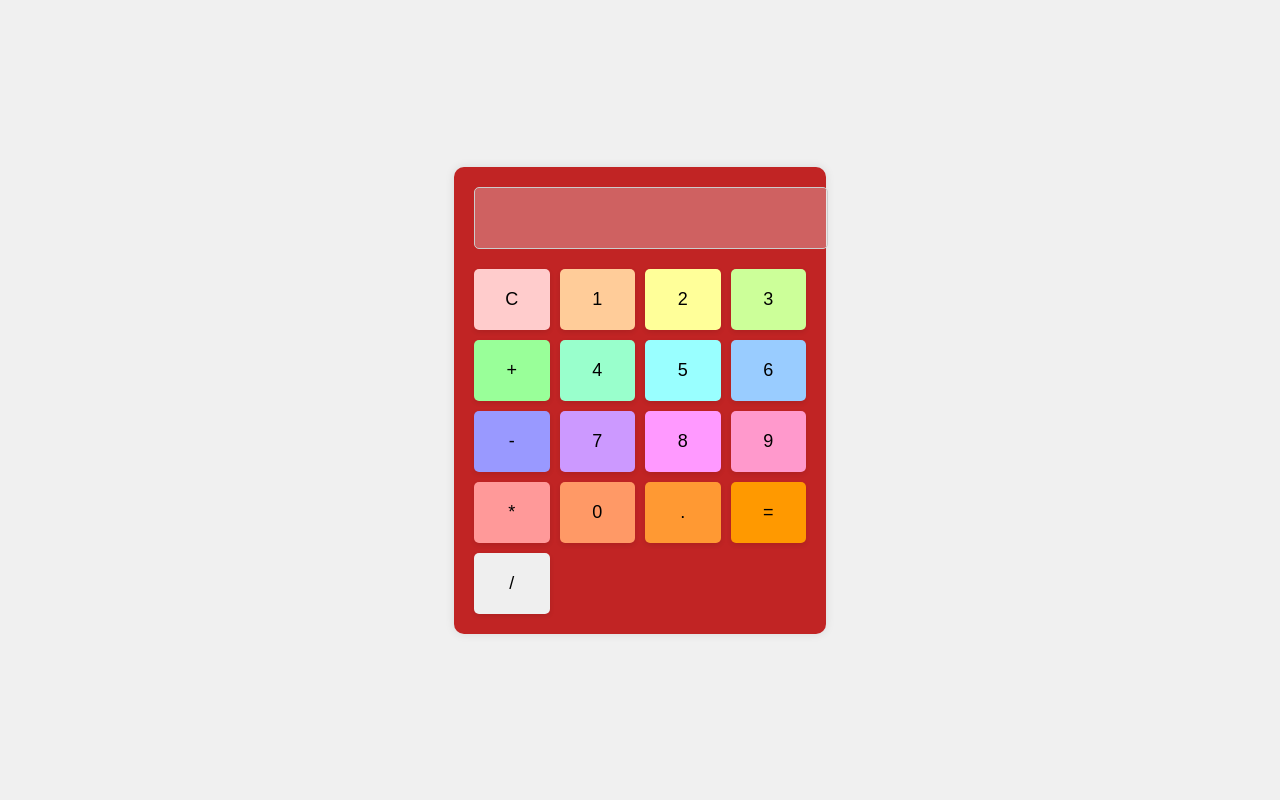
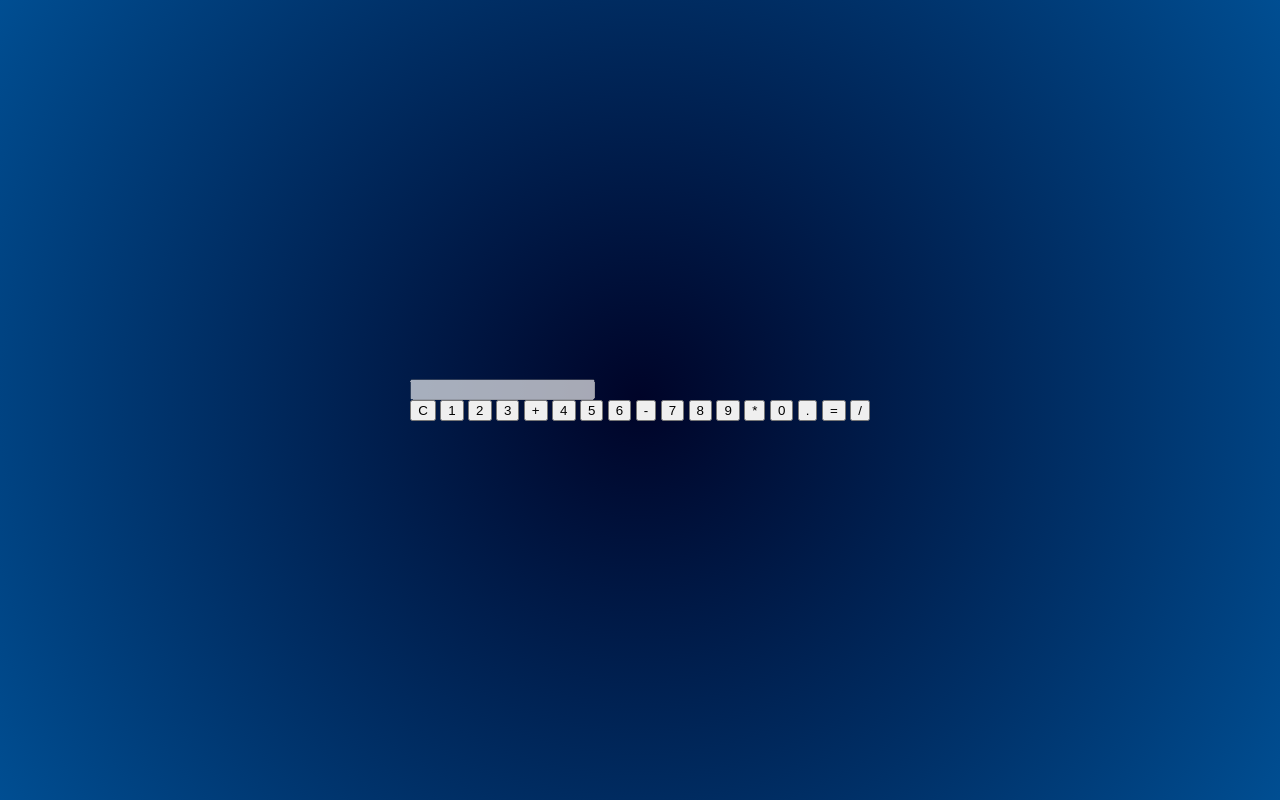
Before and after one commit to fuad244/yoxlama.github.io, a plain HTML site: page index.html in a window 1280 px wide. Drawn offline with Linux system fonts and the light colour scheme.

Commit message:
Update styles.css

```diff
--- a/styles.css
+++ b/styles.css
@@ -1,91 +1,86 @@
 body {
+    font-family: Arial, sans-serif;
     display: flex;
     justify-content: center;
     align-items: center;
     height: 100vh;
-    background-color: #f0f0f0;
     margin: 0;
+    background: radial-gradient(circle, #000428, #004e92); /* Galaksi etkisi */
+    overflow: hidden; /* Taşmayı önle */
 }
 
-.calculator {
-    background-color: #c12424;
+.quiz-container {
+    background-color: rgba(255, 255, 255, 0.8); /* Yarı saydam beyaz arka plan */
     padding: 20px;
     border-radius: 10px;
-    box-shadow: 0 0 10px rgba(0, 0, 0, 0.1);
+    box-shadow: 0 0 10px rgba(0, 0, 0, 0.2);
     text-align: center;
+    position: relative; /* Overlay için */
+    z-index: 1; /* Overlay'in altında kalmaması için */
 }
 
-#display {
-    width: 100%;
-    height: 40px;
+.quiz-container h1 {
+    font-size: 1.5rem;
     margin-bottom: 20px;
-    text-align: right;
-    padding: 10px;
-    font-size: 24px;
-    border: 1px solid #ccc;
-    border-radius: 5px;
-    animation: fadeIn 0.5s;
 }
 
-.buttons {
-    display: grid;
-    grid-template-columns: repeat(4, 1fr);
-    gap: 10px;
+.options {
+    position: relative; /* Seçeneklerin üst üste gelmesini sağlar */
+    width: 300px;
+    height: 200px;
+    margin: 0 auto;
 }
 
-button {
-    width: 100%;
-    padding: 20px;
-    font-size: 18px;
-    border: none;
+.options button {
+    padding: 10px 20px;
+    font-size: 1rem;
+    border: 2px solid transparent;
     border-radius: 5px;
     cursor: pointer;
-    box-shadow: 0 2px 5px rgba(0, 0, 0, 0.1);
-    transition: background-color 0.2s, transform 0.2s;
+    background-color: neon; /* Neon arka plan rengi */
+    color: black; /* Buton üzerindeki yazı rengi siyah */
+    transition: background-color 0.3s, color 0.3s, box-shadow 0.3s;
 }
 
-button:nth-child(1) { background-color: #ffcccc; }
-button:nth-child(2) { background-color: #ffcc99; }
-button:nth-child(3) { background-color: #ffff99; }
-button:nth-child(4) { background-color: #ccff99; }
-button:nth-child(5) { background-color: #99ff99; }
-button:nth-child(6) { background-color: #99ffcc; }
-button:nth-child(7) { background-color: #99ffff; }
-button:nth-child(8) { background-color: #99ccff; }
-button:nth-child(9) { background-color: #9999ff; }
-button:nth-child(10) { background-color: #cc99ff; }
-button:nth-child(11) { background-color: #ff99ff; }
-button:nth-child(12) { background-color: #ff99cc; }
-button:nth-child(13) { background-color: #ff9999; }
-button:nth-child(14) { background-color: #ff9966; }
-button:nth-child(15) { background-color: #ff9933; }
-button:nth-child(16) { background-color: #ff9900; }
-
-button:hover {
-    background-color: #e0e0e0;
+.options button:hover {
+    background-color: rgba(0, 0, 0, 0.1);
 }
 
-button:active {
-    transform: scale(0.95);
-    background-color: #7b2727;
+#overlay {
+    position: fixed;
+    top: 0;
+    left: 0;
+    width: 100%;
+    height: 100%;
+    background: radial-gradient(circle, #000428, #004e92, #00ffff, #ff00ff); /* Galaksi etkisi */
+    display: none; /* Başlangıçta gizli */
+    z-index: 2; /* İçerikten üstte */
+    transition: opacity 1s ease-out; /* Opaklık geçişi */
 }
 
-/* Fade-in animasyonu */
-@keyframes fadeIn {
-    from {
-        opacity: 0;
-    }
-    to {
-        opacity: 1;
-    }
+#effect {
+    position: fixed;
+    top: 50%;
+    left: 50%;
+    width: 100px;
+    height: 100px;
+    background-color: #ff0000; /* Kırmızı neon */
+    border-radius: 50%;
+    transform: scale(0);
+    transition: transform 1s ease-out, opacity 1s ease-out;
+    display: none; /* Başlangıçta gizli */
+    z-index: 3; /* Overlay'in üstünde */
 }
 
-/* Button tıklama animasyonu */
-@keyframes buttonClick {
-    from {
-        transform: scale(1);
-    }
-    to {
-        transform: scale(0.95);
-    }
+#message {
+    position: fixed;
+    top: 50%;
+    left: 50%;
+    transform: translate(-50%, -50%) scale(0);
+    font-size: 3rem;
+    color: #ff0000;
+    font-weight: bold;
+    opacity: 0;
+    transition: transform 1s ease-out, opacity 1s ease-out, color 2s ease-out;
+    z-index: 4; /* En üstte */
 }
```
